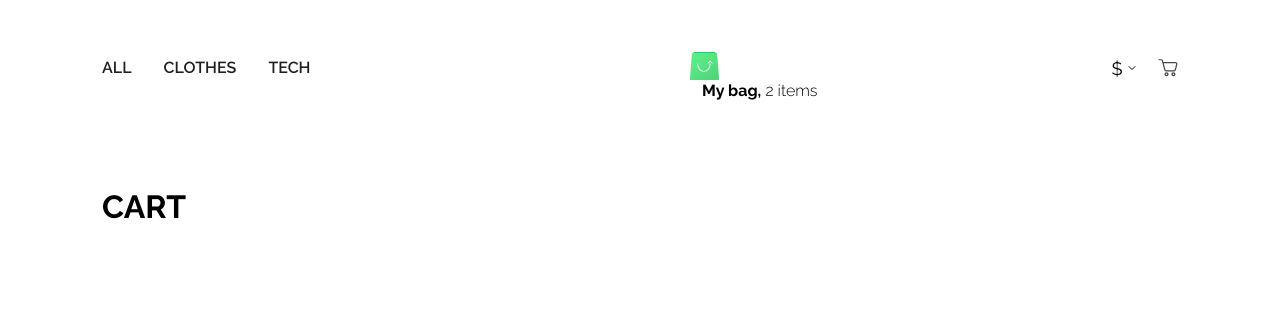
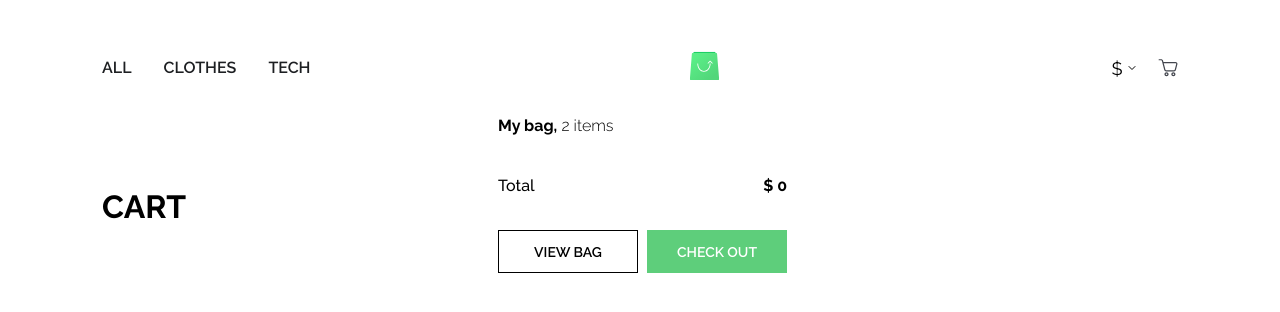
Before and after one commit to caiocavalcante063/minimalistic-web-store, a React (Create React App) app in the folder my-app/: page /cart in a window 1280 px wide. Both pictures are taken after a click on the button 1167 px from the left and 67 px from the top of the page. Shown: the top 312 px of the page. Built offline with nearby package versions, Linux system fonts and the light colour scheme.

Commit message:
starts cart overlay stylization

```diff
--- a/my-app/src/components/CartOverlay.jsx
+++ b/my-app/src/components/CartOverlay.jsx
@@ -1,8 +1,10 @@
 import React, { Component } from "react";
+import { Link } from "react-router-dom";
 import ProductAttributes from "../components/ProductAttributes";
 import CartQuantityHandler from "../components/CartQuantityHandler";
 import { connect } from "react-redux";
 import cartIcon from "../images/cartIcon.svg";
+import { getProductPrice } from "../utils/utils";
 
 export class CartOverlay extends Component {
   constructor() {
@@ -12,9 +14,19 @@ export class CartOverlay extends Component {
     };
   }
 
+  getTotalPrice() {
+    const { currency, cartItems } = this.props;
+    let totalPrice = 0;
+    cartItems.map(({ productDetails: { prices }, quantity }) => {
+      const price = getProductPrice(prices, currency);
+      return (totalPrice += price.amount * quantity);
+    });
+    return Math.round(totalPrice * 100) / 100;
+  }
+
   render() {
     const { open } = this.state;
-    const { cartItems, currency } = this.props;
+    const { cartItems, currency, currencyLabel } = this.props;
 
     return (
       <>
@@ -55,6 +67,7 @@ export class CartOverlay extends Component {
                       <div className="cart-overlay-body-product-attributes-container">
                         <ProductAttributes
                           attributes={productDetails.attributes}
+                          selectedAttributes={selectedAttributes}
                         />
                       </div>
                       <div className="cart-overlay-body-product-quantity-container">
@@ -75,6 +88,18 @@ export class CartOverlay extends Component {
                   );
                 }
               )}
+              <div className="cart-overlay-body-total-container">
+                <h2 className="cart-overlay-body-total-title">
+                  Total{" "}
+                  <span className="cart-overlay-body-total-price">{`${currencyLabel} ${this.getTotalPrice()}`}</span>
+                </h2>
+              </div>
+              <div className="cart-overlay-body-bag-and-checkout-container">
+                <Link to="/cart">
+                  <button className="view-bag-button">VIEW BAG</button>
+                </Link>
+                <button className="checkout-button">CHECK OUT</button>
+              </div>
             </div>
           </div>
         )}
@@ -86,6 +111,7 @@ export class CartOverlay extends Component {
 const mapStateToProps = (state) => ({
   cartItems: state.cart.cartItems,
   currency: state.currency.currency,
+  currencyLabel: state.currency.label,
 });
 
 export default connect(mapStateToProps)(CartOverlay);
--- a/my-app/src/components/ProductAttributes.jsx
+++ b/my-app/src/components/ProductAttributes.jsx
@@ -2,10 +2,19 @@ import React, { Component } from "react";
 import "../styles/main.css";
 
 export default class ProductAttributes extends Component {
+  selectedAttributeHandler(attributeValue) {
+    const { selectedAttributes } = this.props;
+    selectedAttributes &&
+      console.log(Object.entries(selectedAttributes)[0], attributeValue);
+    return (
+      selectedAttributes &&
+      Object.entries(selectedAttributes)[0].some(
+        (val) => val === attributeValue
+      )
+    );
+  }
   render() {
     const { attributes, handleCart } = this.props;
-    const path = window.location.pathname.split("/")[1];
-    console.log(path);
 
     return attributes.map((attribute, index) => {
       return (
@@ -25,8 +34,11 @@ export default class ProductAttributes extends Component {
                     [`${attribute.type} ${attribute.name}`]: value,
                   })
                 }
-                // if the user is not in the PDP, attributes change is not allowed
-                disabled={path !== "product-details"}
+                className={
+                  this.selectedAttributeHandler(value) === true
+                    ? "selected"
+                    : "not-selected"
+                }
               >
                 {attribute.type === "swatch" ? "" : value}
               </button>
--- a/my-app/src/pages/Cart.jsx
+++ b/my-app/src/pages/Cart.jsx
@@ -2,6 +2,7 @@ import React, { Component } from "react";
 import ProductAttributes from "../components/ProductAttributes";
 import CartQuantityHandler from "../components/CartQuantityHandler";
 import { connect } from "react-redux";
+import { getProductPrice } from "../utils/utils";
 import "../styles/main.css";
 
 class Cart extends Component {
@@ -12,11 +13,8 @@ class Cart extends Component {
         <h1>CART</h1>
         {cartItems.map(
           ({ productDetails, selectedAttributes, quantity }, index) => {
-            const price =
-              productDetails.prices &&
-              productDetails.prices.find(
-                (price) => price.currency.label === currency
-              );
+            const price = getProductPrice(productDetails.prices, currency);
+
             return (
               <div className="cart-item" key={index}>
                 <h2 className="cart-item-brand-name">{productDetails.brand}</h2>
--- a/my-app/src/pages/ProductDetails.jsx
+++ b/my-app/src/pages/ProductDetails.jsx
@@ -4,6 +4,7 @@ import { PRODUCT_QUERY } from "../graphQL/queries";
 import { client } from "..";
 import AddToCartButton from "../components/AddToCartButton";
 import ProductAttributes from "../components/ProductAttributes";
+import { getProductPrice } from "../utils/utils";
 import "../styles/main.css";
 
 class ProductDetails extends Component {
@@ -53,8 +54,7 @@ class ProductDetails extends Component {
     const { currency } = this.props;
     const { brand, gallery, name, attributes, prices, description } =
       productDetails;
-    const price =
-      prices && prices.find((price) => price.currency.label === currency);
+    const price = getProductPrice(prices, currency);
 
     return (
       <div className="product-details">
--- a/my-app/src/styles/main.css
+++ b/my-app/src/styles/main.css
@@ -162,13 +162,17 @@
 }
 
 .header .header-right-container .cart-overlay-body {
+  height: 100%;
+  left: 380px;
   position: absolute;
-  left: 600px;
+  top: 80px;
 }
 
 .header .header-right-container .cart-overlay-body-title {
   font-size: 16px;
   font-weight: 700;
+  margin-bottom: 25px;
+  padding: 8px 16px 8px;
 }
 
 .header .header-right-container .cart-overlay-body-title-quantity {
@@ -177,22 +181,28 @@
 
 .header .header-right-container .cart-overlay-body-products-container {
   background-color: white;
+  padding: 8px 16px;
   width: 325px;
 }
 
 .header .header-right-container .cart-overlay-body-products-container .cart-overlay-body-product {
   height: 137px;
+  margin-bottom: 50px;
   position: relative;
   width: 293px;
 }
 
 .header .header-right-container .cart-overlay-body-products-container .cart-overlay-body-product-title-container {
+  -webkit-box-align: start;
+      -ms-flex-align: start;
+          align-items: flex-start;
   display: -webkit-box;
   display: -ms-flexbox;
   display: flex;
   -ms-flex-wrap: wrap;
       flex-wrap: wrap;
   height: 52px;
+  line-height: 26.5px;
   width: 136px;
 }
 
@@ -204,6 +214,11 @@
 .header .header-right-container .cart-overlay-body-products-container .cart-overlay-body-product-price {
   font-size: 16px;
   font-weight: 500;
+  margin-top: 15px;
+}
+
+.header .header-right-container .cart-overlay-body-products-container .cart-overlay-body-product-attributes-container {
+  margin-top: 27px;
 }
 
 .header .header-right-container .cart-overlay-body-products-container .cart-overlay-body-product-attributes-container .attribute-name {
@@ -211,14 +226,54 @@
 }
 
 .header .header-right-container .cart-overlay-body-products-container .cart-overlay-body-product-attributes-container button {
-  border: black 1px solid;
-  color: black;
   cursor: default;
   font-size: 14px;
   font-weight: 400;
   height: 24px;
   margin-right: 8px;
   pointer-events: none;
+  width: 24px;
+}
+
+.header .header-right-container .cart-overlay-body-products-container .cart-overlay-body-product-attributes-container button.not-selected {
+  background: rgba(166, 166, 166, 0.2) !important;
+  border: 1px solid #a6a6a6;
+  color: #a6a6a6;
+}
+
+.header .header-right-container .cart-overlay-body-products-container .cart-overlay-body-product-attributes-container button.selected {
+  border: 1px solid black;
+  color: black;
+}
+
+.header .header-right-container .cart-overlay-body-products-container .cart-overlay-body-product-quantity-container {
+  -webkit-box-align: center;
+      -ms-flex-align: center;
+          align-items: center;
+  display: -webkit-box;
+  display: -ms-flexbox;
+  display: flex;
+  -webkit-box-orient: vertical;
+  -webkit-box-direction: normal;
+      -ms-flex-direction: column;
+          flex-direction: column;
+  height: 137px;
+  -webkit-box-pack: justify;
+      -ms-flex-pack: justify;
+          justify-content: space-between;
+  position: absolute;
+  top: 0;
+  right: 115px;
+  width: 24px;
+}
+
+.header .header-right-container .cart-overlay-body-products-container .cart-overlay-body-product-quantity-container button {
+  background-color: white;
+  border: 1px solid black;
+  font-size: 30px;
+  font-weight: 200;
+  height: 24px;
+  line-height: 20px;
   width: 24px;
 }
 
@@ -235,6 +290,54 @@
      object-fit: cover;
   height: 137px;
   width: 105px;
+}
+
+.header .header-right-container .cart-overlay-body-total-container {
+  position: relative;
+}
+
+.header .header-right-container .cart-overlay-body-total-container h2 {
+  font-size: 16px;
+  font-weight: 500;
+}
+
+.header .header-right-container .cart-overlay-body-total-container h2 span {
+  font-weight: 700;
+  position: absolute;
+  right: 36px;
+}
+
+.header .header-right-container .cart-overlay-body-bag-and-checkout-container {
+  display: -webkit-box;
+  display: -ms-flexbox;
+  display: flex;
+  -webkit-box-pack: justify;
+      -ms-flex-pack: justify;
+          justify-content: space-between;
+  margin-top: 35px;
+}
+
+.header .header-right-container .cart-overlay-body-bag-and-checkout-container button.view-bag-button {
+  background-color: #ffffff;
+  border: 1px solid black;
+  color: black;
+  cursor: pointer;
+  font-size: 14px;
+  font-weight: 600;
+  height: 43px;
+  width: 140px;
+}
+
+.header .header-right-container .cart-overlay-body-bag-and-checkout-container button.checkout-button {
+  background-color: #5ece7b;
+  border: none;
+  color: #ffffff;
+  cursor: pointer;
+  font-size: 14px;
+  font-weight: 600;
+  height: 43px;
+  margin-right: 36px;
+  width: 140px;
 }
 
 .product-card,
--- /dev/null
+++ b/my-app/src/utils/utils.js
@@ -0,0 +1,3 @@
+export const getProductPrice = (prices, currency) => {
+  return prices && prices.find((price) => price.currency.label === currency);
+};
```
Also changed, not shown: my-app/src/styles/_header.scss (+85 -3 lines), 1 other file (tests, documents, lock files or other folders).
